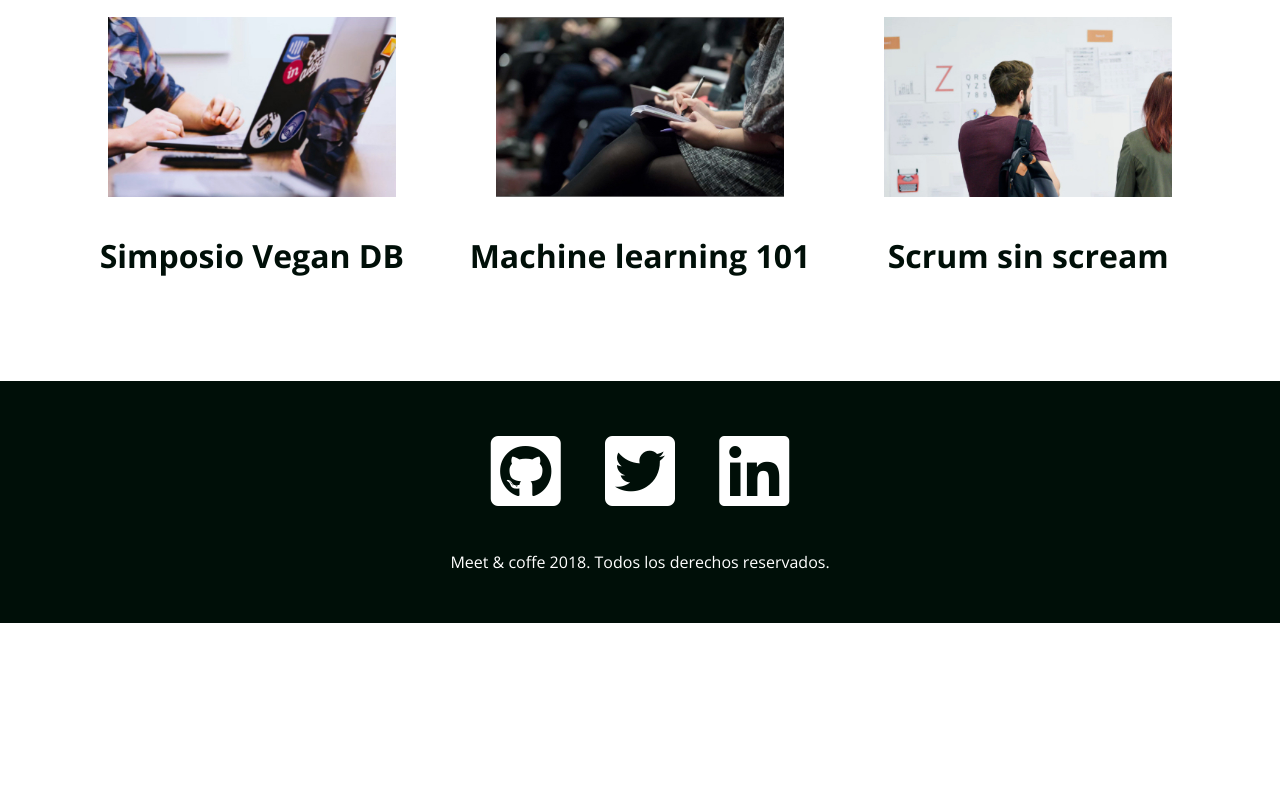
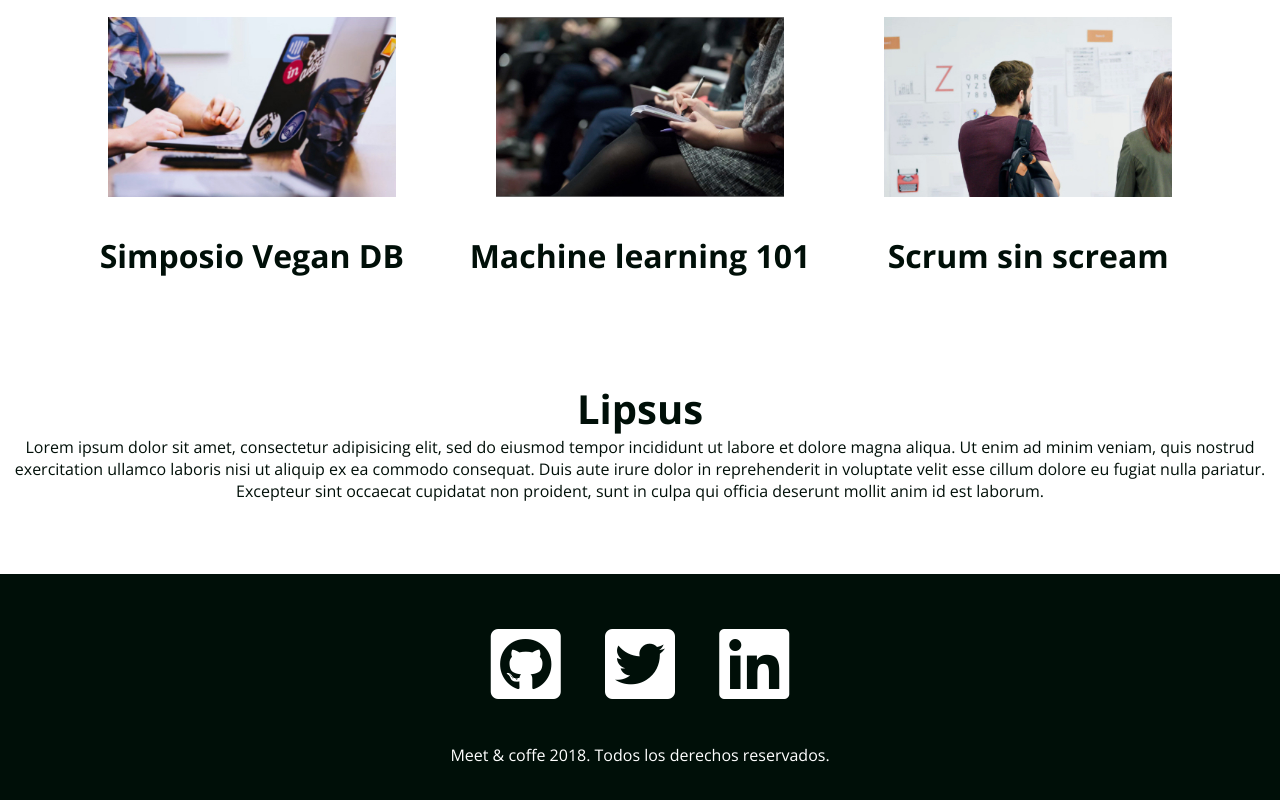
Before and after one commit to Robok3000/meetandcoffe, a plain HTML site: page index.html in a window 1280 px wide. Shown: the part 1547-2347 px from the top of the page. Before the commit the page ends 2170 px from the top, so only its background shows below. Drawn offline with nearby package versions, Linux system fonts and the light colour scheme.

Commit message:
added section

```diff
--- a/index.html
+++ b/index.html
@@ -66,6 +66,11 @@
 		</article>
   </section>
 
+	<section>
+		<h2>Lipsus</h2>
+		<p>Lorem ipsum dolor sit amet, consectetur adipisicing elit, sed do eiusmod tempor incididunt ut labore et dolore magna aliqua. Ut enim ad minim veniam, quis nostrud exercitation ullamco laboris nisi ut aliquip ex ea commodo consequat. Duis aute irure dolor in reprehenderit in voluptate velit esse cillum dolore eu fugiat nulla pariatur. Excepteur sint occaecat cupidatat non proident, sunt in culpa qui officia deserunt mollit anim id est laborum.</p>
+	</section>
+
 	<footer id="contacto" class="oscuro">
 		<a href="https://github.com"><i class="fab fa-github-square fa-5x"></i></a>
 		<a href="https://twitter.com"><i class="fab fa-twitter-square fa-5x"></i></a>
```
